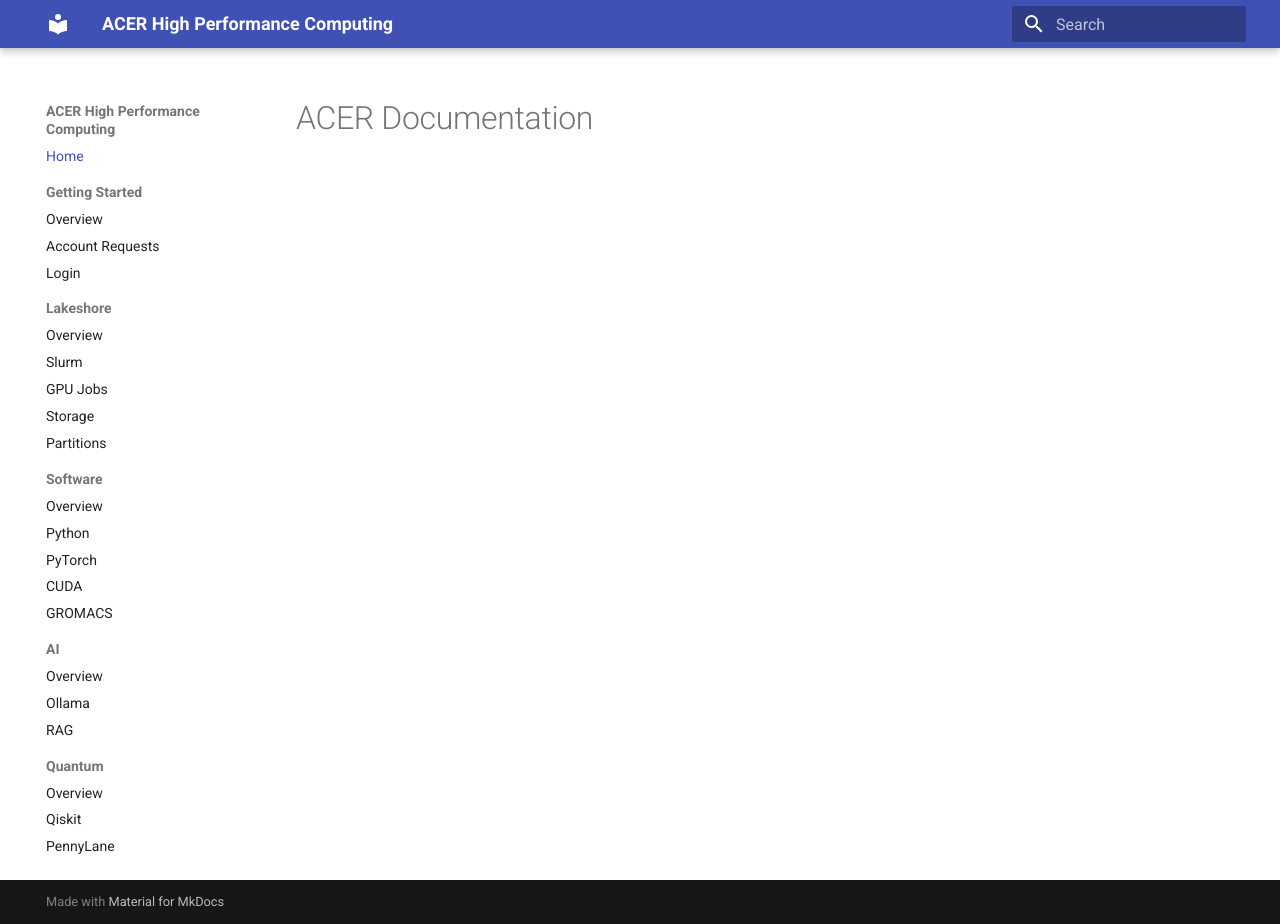
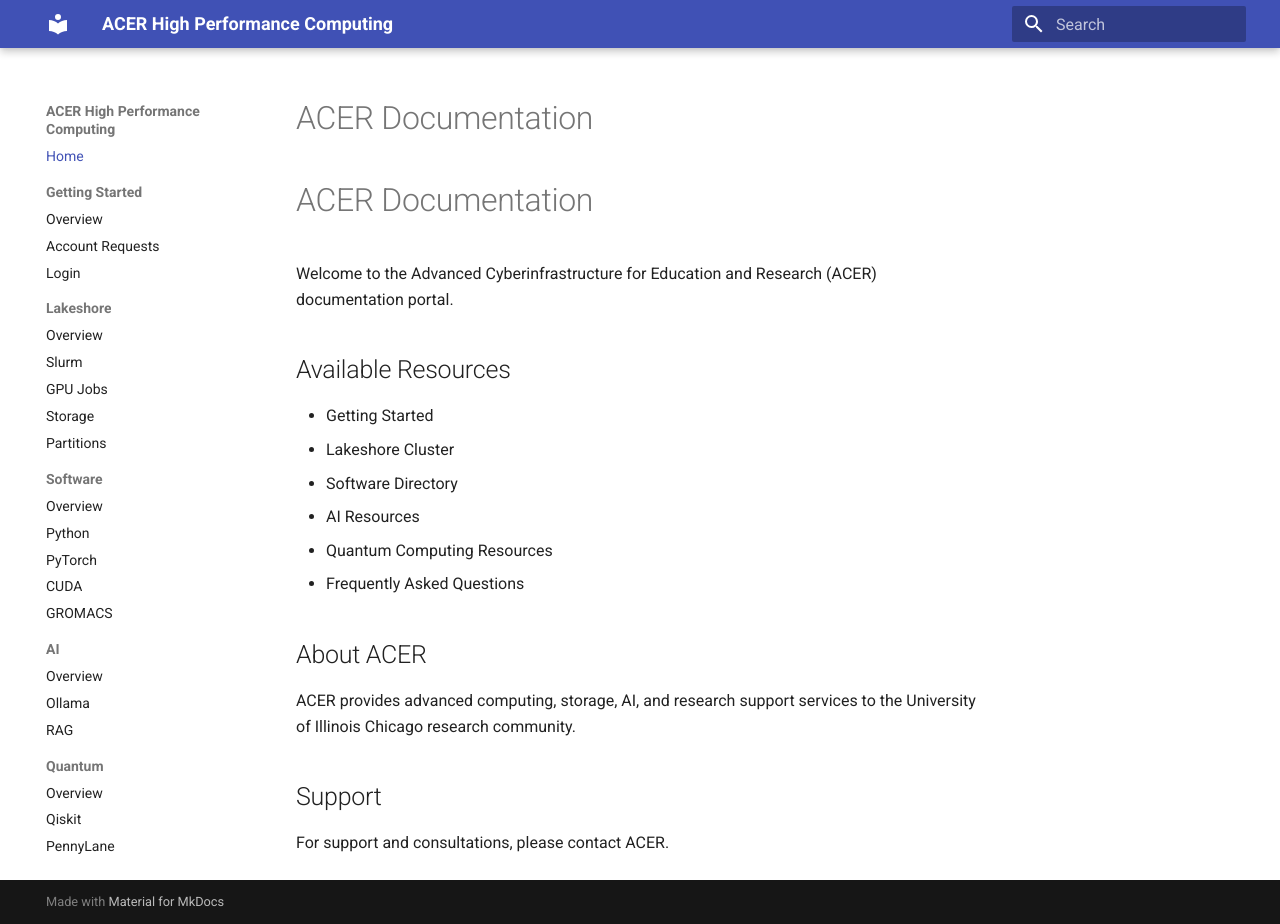
Before and after one commit to uicacer/acer-hpc-docs, an MkDocs documentation site: the page built from docs/index.md, in a window 1280 px wide and 924 px high. Built offline with MkDocs 1.6.1 and Material for MkDocs 9.7.7, drawn with Linux system fonts in a browser that asks for light colours.

Commit message:
Add ACER homepage

```diff
--- a/docs/index.md
+++ b/docs/index.md
@@ -1 +1,22 @@
 # ACER Documentation
+
+# ACER Documentation
+
+Welcome to the Advanced Cyberinfrastructure for Education and Research (ACER) documentation portal.
+
+## Available Resources
+
+- Getting Started
+- Lakeshore Cluster
+- Software Directory
+- AI Resources
+- Quantum Computing Resources
+- Frequently Asked Questions
+
+## About ACER
+
+ACER provides advanced computing, storage, AI, and research support services to the University of Illinois Chicago research community.
+
+## Support
+
+For support and consultations, please contact ACER.
```
